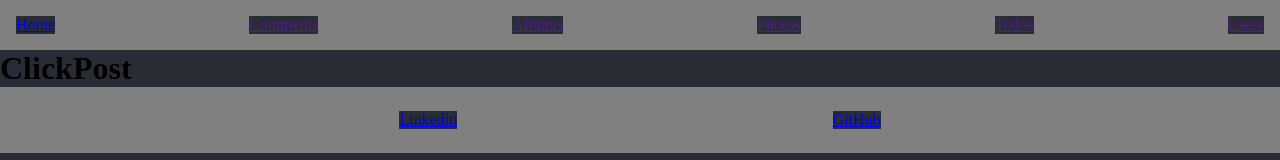
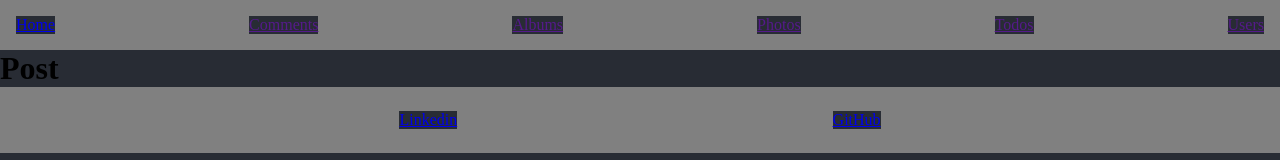
Before and after one commit to rocha-henrique/Blog-API, a React (Create React App) app: page /post in a window 1280 px wide. Shown: the top 160 px of the page. Built offline with nearby package versions, Linux system fonts and the light colour scheme.

Commit message:
More add

```diff
--- a/src/App.jsx
+++ b/src/App.jsx
@@ -4,7 +4,7 @@ import { Route } from 'react-router-dom';
 import Home from './Pages/Home';
 import Navbar from "./Components/Navbar";
 import Footer from "./Components/Footer";
-import ClickPost from './Pages/ClickPost';
+import Post from './Pages/Post';
 
 function App() {
   return (
@@ -14,7 +14,7 @@ function App() {
           <Home />
         </Route>
         <Route exact path='/post'>
-          <ClickPost />
+          <Post />
         </Route>
       <Footer />
     </div>
--- a/src/Components/Posts.jsx
+++ b/src/Components/Posts.jsx
@@ -4,8 +4,8 @@ import '../Css/Posts.css';
 const Posts = ({body, title}) => {
   return (
       <div className="text">
-          <h2 className="red">{title}</h2>
-          <p className="white">{body}</p>
+          <h2 className="red" target="_Blank">{title}</h2>
+          <p className="white" target="_Blank">{body}</p>
       </div>
   );
 };
--- a/src/Pages/ClickPost.jsx
+++ /dev/null
@@ -1,11 +0,0 @@
-import React from "react";
-
-function ClickPost () {
-  return (
-    <div>
-      <h1>ClickPost</h1>
-    </div>
-  );
-};
-
-export default ClickPost;
--- /dev/null
+++ b/src/Pages/Post.jsx
@@ -0,0 +1,11 @@
+import React from "react";
+
+function Post () {
+  return (
+    <div>
+      <h1>Post</h1>
+    </div>
+  );
+};
+
+export default Post;
```
